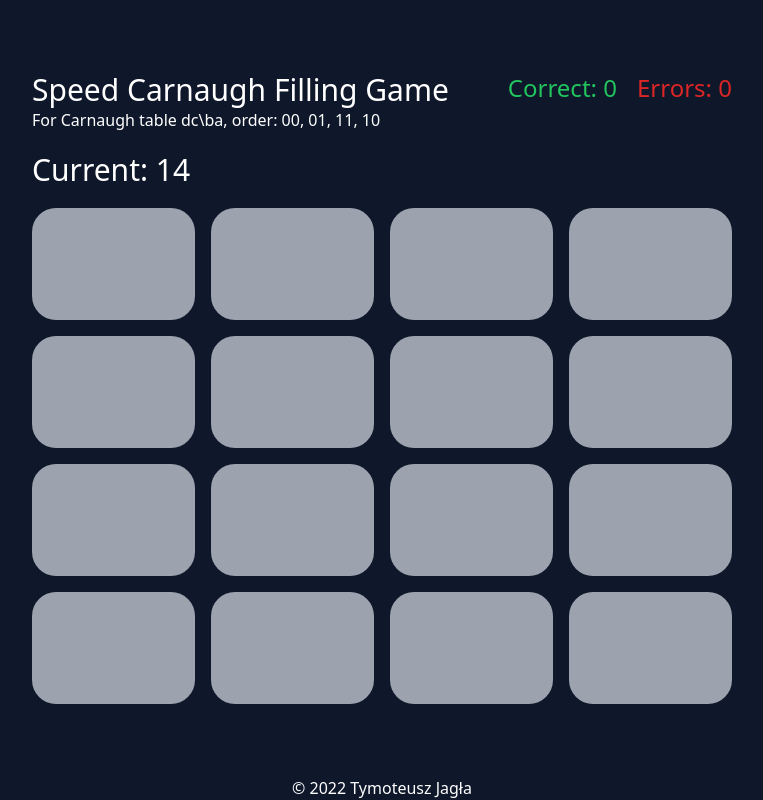
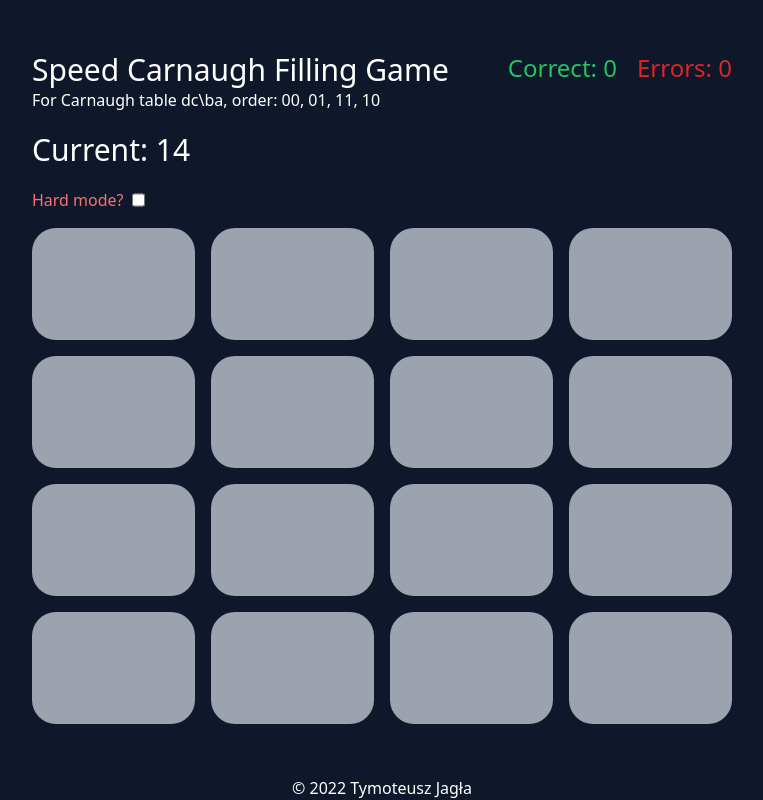
Before and after one commit to jagtym/speed-karnaugh-filling-game, a React (Vite) app: page / in a window 1280 px wide. Shown: the whole page, without its empty margins (258-1021 px from the left). Built offline with nearby package versions, Linux system fonts and the light colour scheme.

Commit message:
add hard mode

```diff
--- a/src/App.tsx
+++ b/src/App.tsx
@@ -6,7 +6,17 @@ function App() {
   const [correct, setCorrect] = useState(0);
   const [errors, setErrors] = useState(0);
 
-  const fields = [0, 1, 3, 2, 4, 5, 7, 6, 12, 13, 15, 14, 8, 9, 11, 10];
+  const [checked, setChecked] = useState(false);
+  const handleChange = () => {
+    setChecked(!checked);
+  };
+
+  const fields = !checked
+    ? [0, 1, 3, 2, 4, 5, 7, 6, 12, 13, 15, 14, 8, 9, 11, 10]
+    : [
+        0, 1, 3, 2, 4, 5, 7, 6, 12, 13, 15, 14, 8, 9, 11, 10, 16, 17, 19, 18,
+        20, 21, 23, 22, 28, 29, 31, 30, 24, 25, 27, 26,
+      ];
 
   const randomChoice = (array: Array<number>) => {
     const randIndex = Math.floor(Math.random() * array.length);
@@ -30,6 +40,14 @@ function App() {
         <div className="w-box flex: 1">
           <Header correct={correct} errors={errors} />
           <h1 className="my-5 text-3xl">Current: {current}</h1>
+          <div className="flex gap-2 mb-4">
+            <p className="text-red-400">Hard mode?</p>
+            <input
+              type="checkbox"
+              checked={checked}
+              onChange={handleChange}
+            ></input>
+          </div>
           <Gameboard fields={fields} click={fieldClicked} />
         </div>
       </div>
--- a/src/components/Gameboard.tsx
+++ b/src/components/Gameboard.tsx
@@ -13,5 +13,5 @@ export function Gameboard(props: IGameboardProps) {
     clickables.push(<Clickable index={idx} click={click} key={idx} />);
   });
 
-  return <div className="grid grid-cols-4 gap-4">{clickables}</div>;
+  return <div className="w-auto grid grid-cols-4 gap-4">{clickables}</div>;
 }
```
